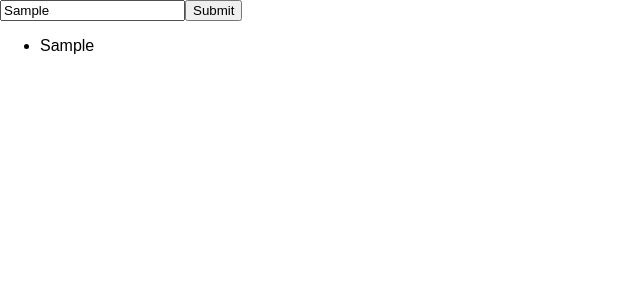
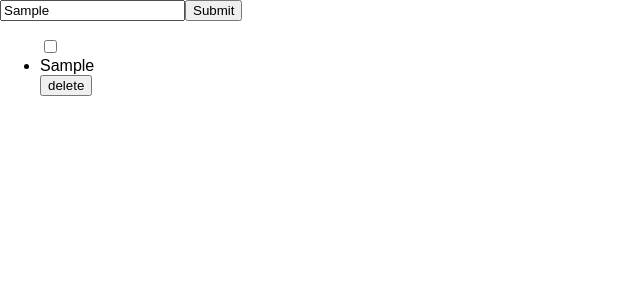
Before and after one commit to kradavar/react-todo, a React (Create React App) app: page / in a window 1280 px wide. Both pictures are taken after typing "Sample" into the empty fields and a click on the button "Submit". Shown: the top 300 px of the page, without its empty margins (0-640 px from the left). Built offline with nearby package versions, Linux system fonts and the light colour scheme.

Commit message:
Add todo item with checkbox

```diff
--- a/src/App.js
+++ b/src/App.js
@@ -12,6 +12,8 @@ export default class App extends Component {
     }
     this.handleInputChange = this.handleInputChange.bind(this);
     this.handleFormSubmit = this.handleFormSubmit.bind(this);
+    this.handleCompleteItem = this.handleCompleteItem.bind(this);
+    this.handleDeleteItem = this.handleDeleteItem.bind(this);
   }
 
   handleInputChange(event) {
@@ -21,8 +23,25 @@ export default class App extends Component {
   handleFormSubmit(event) {
     event.preventDefault();
     this.setState({
-      items: [...this.state.items, this.state.value]
+      items: [...this.state.items,
+      {
+        text: this.state.value,
+        completed: false,
+        key: Date.now()
+      }]
     });
+  }
+
+  handleDeleteItem(key) {
+
+  }
+  handleCompleteItem(key) {
+    const newItems = this.state.items.map((item) => {
+      if (item.key === key) {
+        item.completed = !item.completed;
+      }
+    });
+    this.setState({ items: newItems });
   }
 
   render() {
@@ -30,7 +49,8 @@ export default class App extends Component {
       <div className="App">
         <Form onSubmit={this.handleFormSubmit} onInputChange={this.handleInputChange}
           value={this.state.value} />
-        <ListItems items={this.state.items} />
+        <ListItems items={this.state.items} onDelete={this.handleDeleteItem}
+          onComplete={this.handleCompleteItem} />
       </div>
     );
   }
--- a/src/ListItems.js
+++ b/src/ListItems.js
@@ -1,15 +1,14 @@
 import React, { Component } from 'react';
+import TodoItem from './TodoItem';
 
 export default class ListItems extends Component {
 
   render() {
     const items = this.props.items.map((item) => {
-      return <li key={item.toString()}>
-        {item}
-      </li>
+      return <TodoItem onComplete={this.props.onComplete} onDelete={this.props.onDelete} item={item} />;
     })
     return (
-      <ul className="ListItems">
+      <ul className="ListItems" >
         {items}
       </ul>
     );
--- /dev/null
+++ b/src/TodoItem.js
@@ -0,0 +1,14 @@
+import React from 'react';
+
+export default (props) => {
+  return (
+    <div>
+      <input type="checkbox" value={props.item.completed}
+        onChange={() => props.onComplete(props.item.key)} />
+      <li key={props.item.key}>
+        {props.item.text}
+      </li>
+      <input type="button" value="delete" onClick={() => props.onDelete(props.item.key)} />
+    </div>
+  );
+}
```
